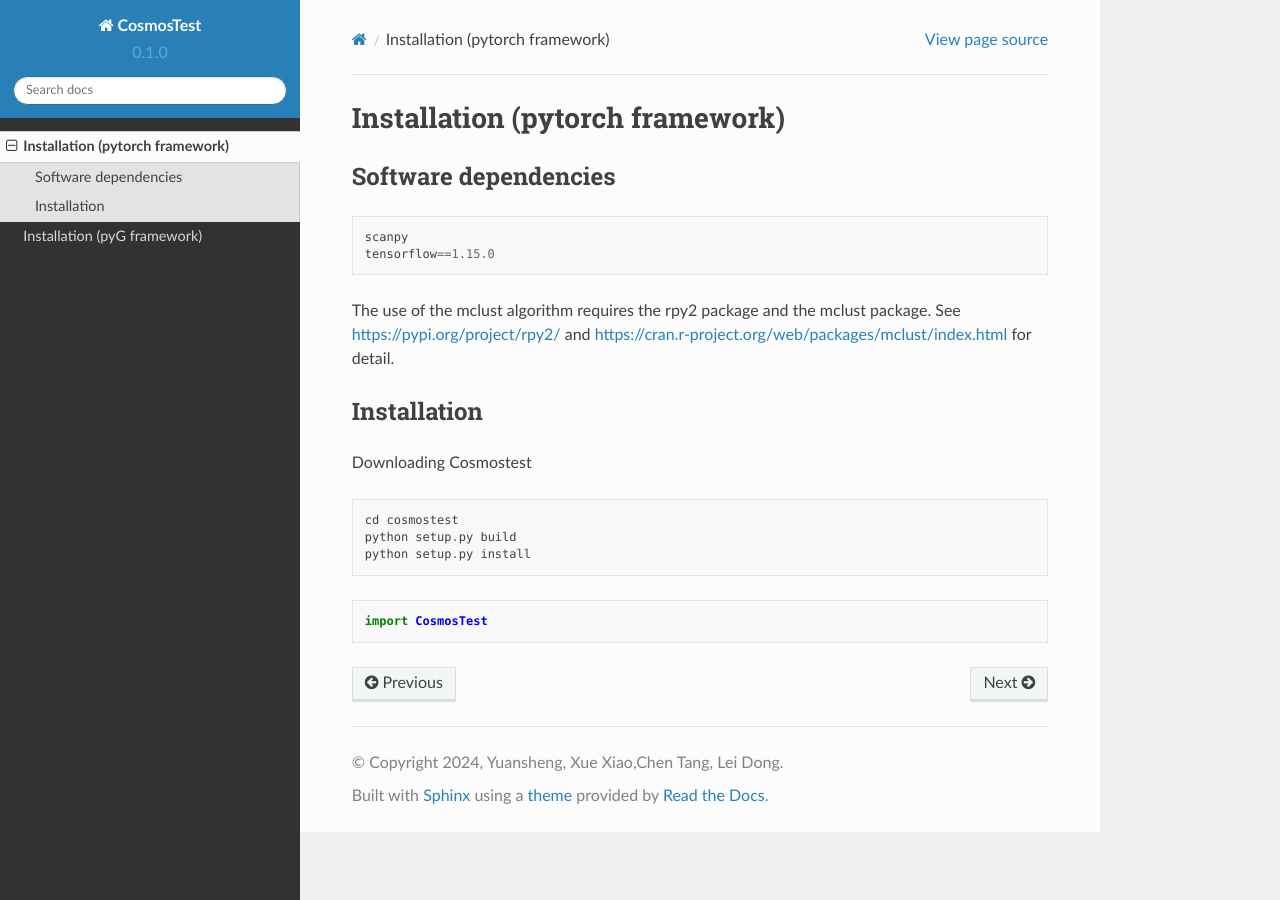
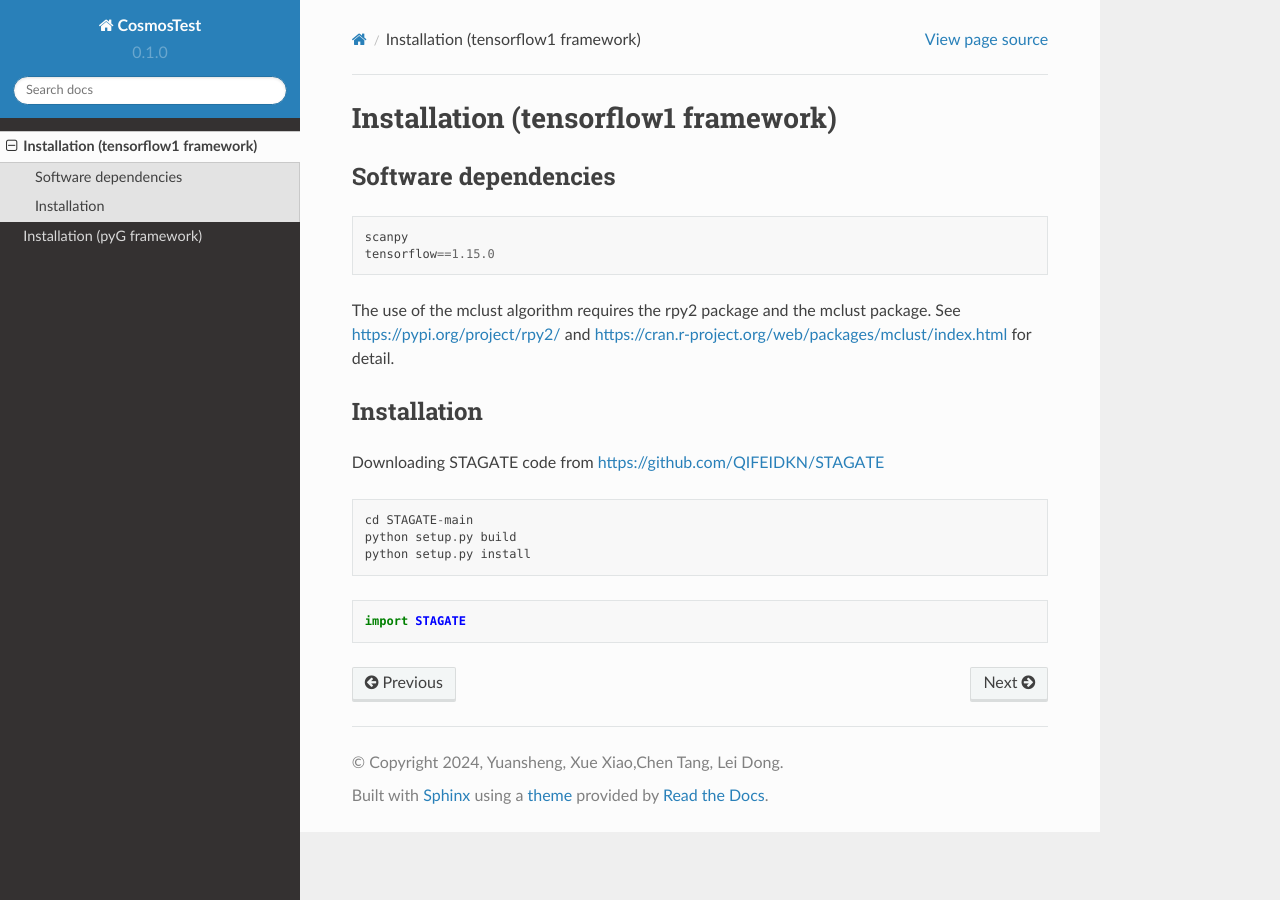
Before and after one commit to snowriverxiao/cosmostest, a Sphinx documentation site: the page built from docs/source/Installation.rst, in a window 1280 px wide. Built offline with Sphinx 7.4.7 and the Read the Docs theme 2.0.0, drawn with Linux system fonts in a browser that asks for light colours; pages that are not in the unit, such as notebooks, are missing from menus.

Commit message:
Update Installation.rst

```diff
--- a/docs/source/Installation.rst
+++ b/docs/source/Installation.rst
@@ -1,9 +1,9 @@
-.. Cosmostest documentation master file, created by
+.. StaGATE documentation master file, created by
    sphinx-quickstart on Thu Sep 16 19:43:51 2021.
    You can adapt this file completely to your liking, but it should at least
    contain the root `toctree` directive.
 
-Installation (pytorch framework)
+Installation (tensorflow1 framework)
 ============
 
 Software dependencies
@@ -18,14 +18,14 @@ The use of the mclust algorithm requires the rpy2 package and the mclust package
 
 Installation
 ------------
-Downloading Cosmostest
+Downloading STAGATE code from https://github.com/QIFEIDKN/STAGATE
 
 .. code-block:: python
 
-   cd cosmostest
+   cd STAGATE-main
    python setup.py build
    python setup.py install
 
 .. code-block:: python
 
-   import CosmosTest
+   import STAGATE
```
